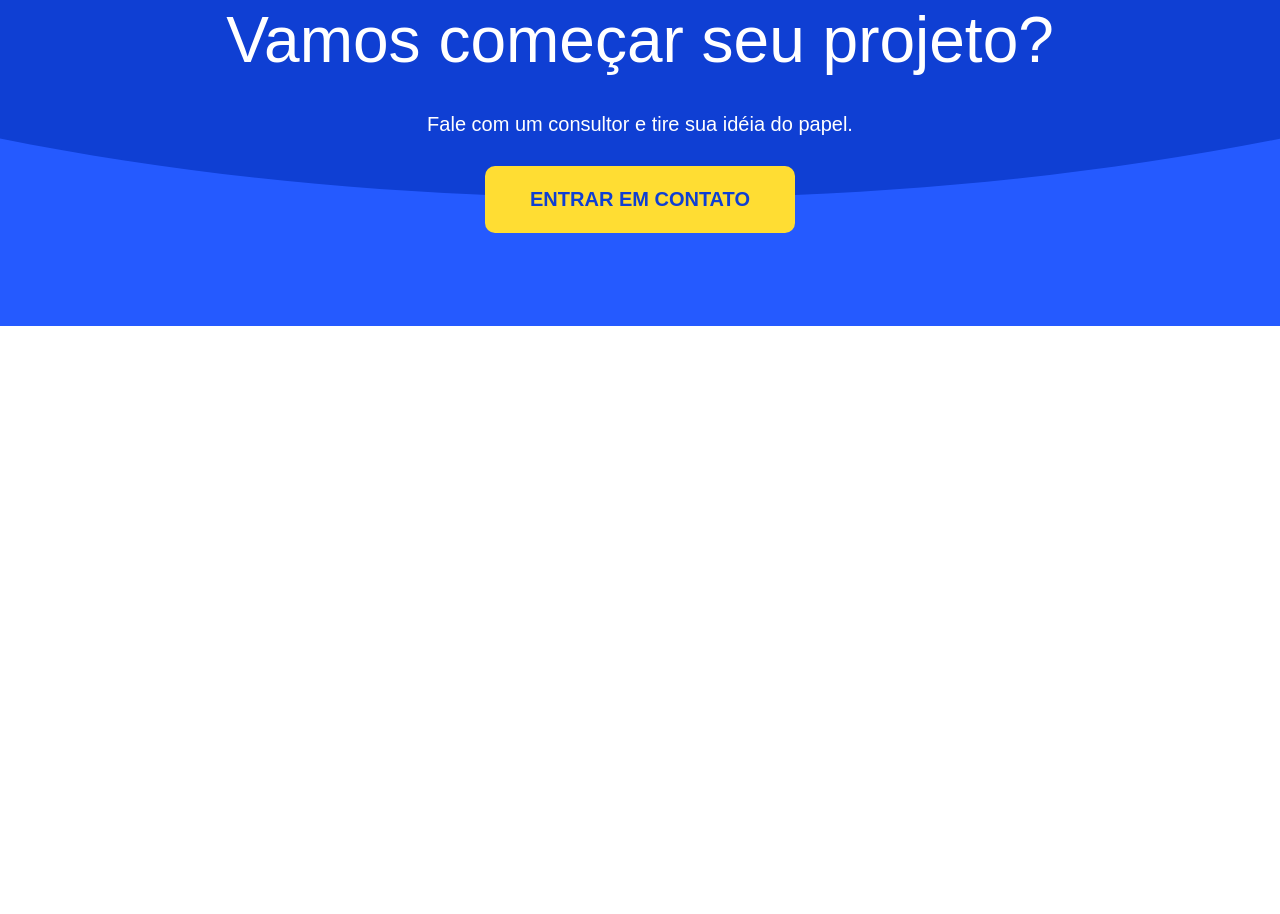
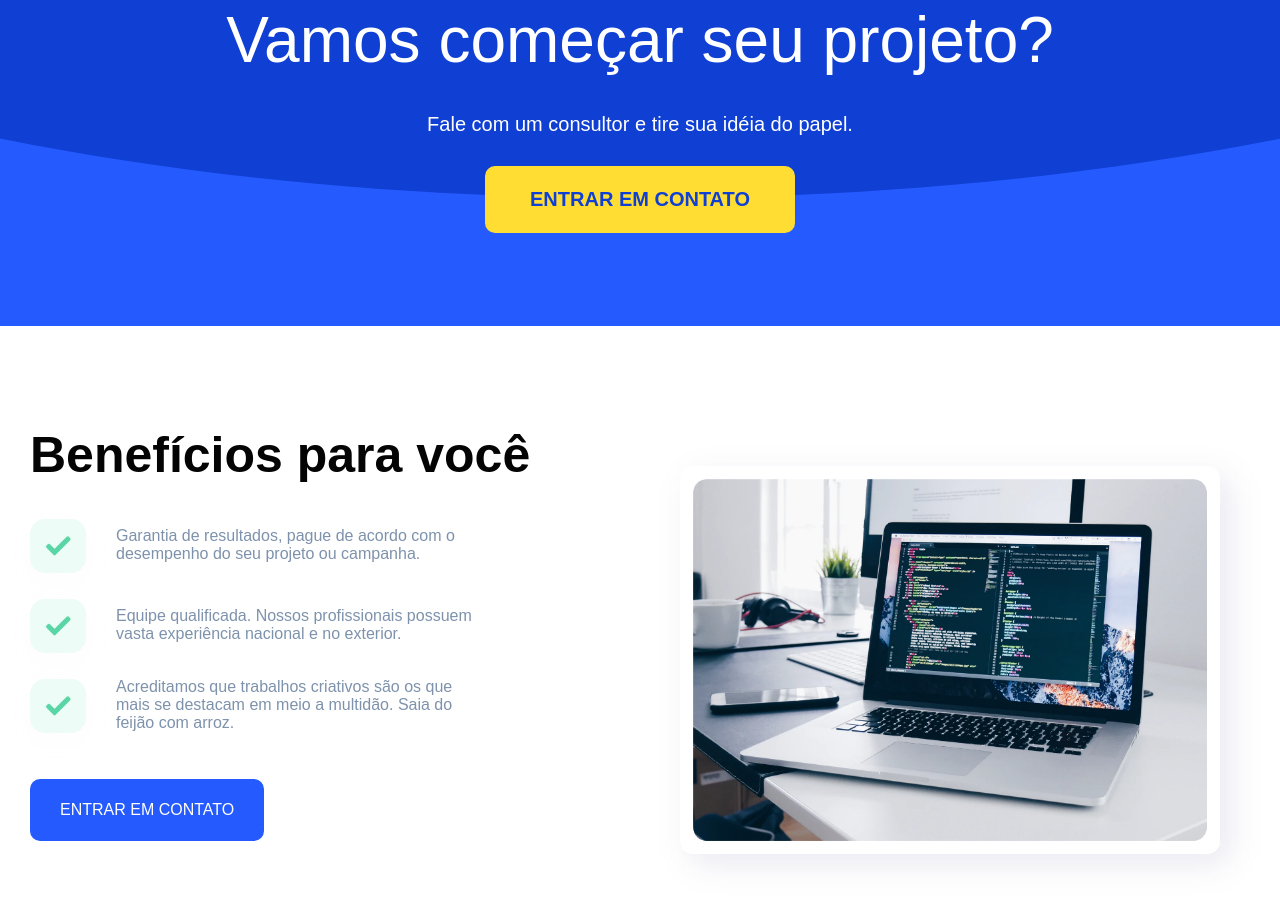
Before and after one commit to eilincoln/projeto-agencia-bold, a plain HTML site: page index.html in a window 1280 px wide. Shown: the part 1946-2860 px from the top of the page. Before the commit the page ends 2272 px from the top, so only its background shows below. Drawn offline with Linux system fonts and the light colour scheme.

Commit message:
adicionando seção com benefícios.

```diff
--- a/index.html
+++ b/index.html
@@ -70,5 +70,27 @@
                 <a href="" class="cta-btn">Entrar em contato</a>
         </section><!--chama-acao-->
 
+        <section class="beneficios">
+                    <div class="esqueda">
+                        <h2>Benefícios para você</h2>
+                        <div class="item-paragrafo">
+                            <img src="./img/checklist.svg" alt="checklist">
+                            <p>Garantia de resultados, pague de acordo com o desempenho do seu projeto ou campanha.</p>
+                        </div>
+                        <div class="item-paragrafo">
+                            <img src="./img/checklist.svg" alt="checklist">
+                            <p>Equipe qualificada. Nossos profissionais possuem vasta experiência nacional e no exterior.</p>
+                        </div>
+                        <div class="item-paragrafo">
+                            <img src="./img/checklist.svg" alt="checklist">
+                            <p>Acreditamos que trabalhos criativos são os que mais se destacam em meio a multidão. Saia do feijão com arroz.</p>
+                        </div>
+                        <a href="#">Entrar em contato</a>
+                    </div>
+                    <div class="direita">
+                        <img src="./img/macbook.png" alt="">
+                    </div>
+        </section><!--beneficios-->
+
     </body>
 </html>
--- a/style.css
+++ b/style.css
@@ -169,6 +169,58 @@ section.cta h4 {
     font-weight: bold;
 }
 
+.beneficios {
+    margin: 0 auto;
+    max-width: 1300px;
+    display: flex;
+    margin-top: 100px;
+}
+
+.esqueda {
+    width: 50%;
+}
+
+.direita {
+    width: 50%;
+}
+.direita  img{
+    /* width: 812px; */
+    max-width: 100%;
+}
+
+.beneficios h2 {
+    color: #040404;
+    font-size: 50px;
+    margin-left: 30px;
+    margin-bottom: 15px;
+}
+
+.item-paragrafo {
+    margin-bottom: -34px;
+    display: flex;
+    align-items: center;
+    width: 75%;
+
+}
+
+.item-paragrafo p {
+    margin-bottom: 21px;
+    font-size: 16px;
+    color: #7E92AC;
+}
+
+.beneficios a {
+    background: #255AFF 0% 0% no-repeat padding-box;
+    border-radius: 10px;
+    text-decoration: none;
+    text-transform: uppercase;
+    color: #FFFFFF;
+    padding: 22px 30px;
+    margin-left: 30px;
+    display: inline-block;
+    margin-top: 40px;
+}
+
 @media screen and (max-width: 936px) {
     .box-diferenciais h3 {
         font-size: 20px;
```
Also changed, not shown: img/checklist.svg (added), img/macbook.png (added), 1 other file.
